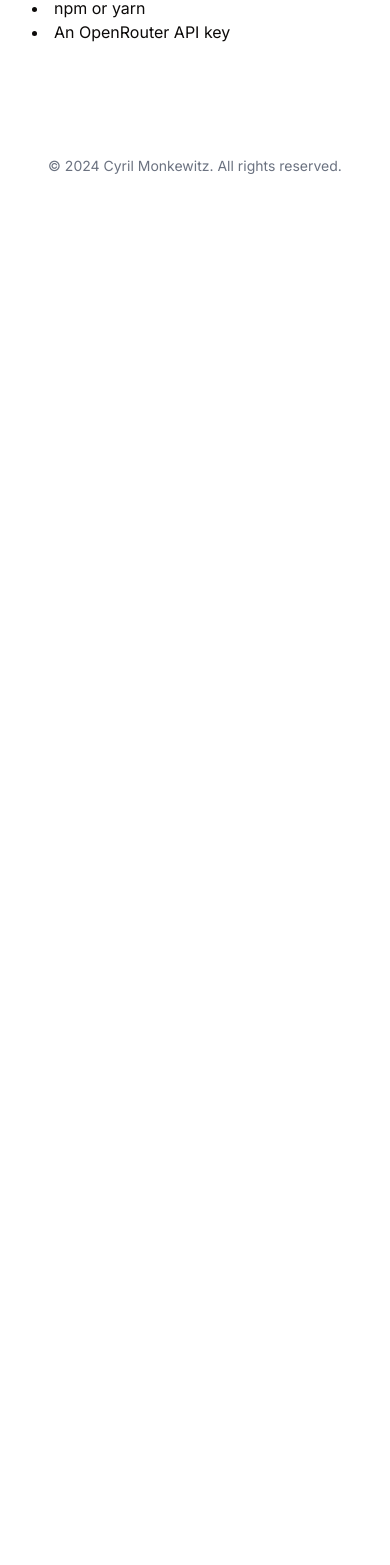
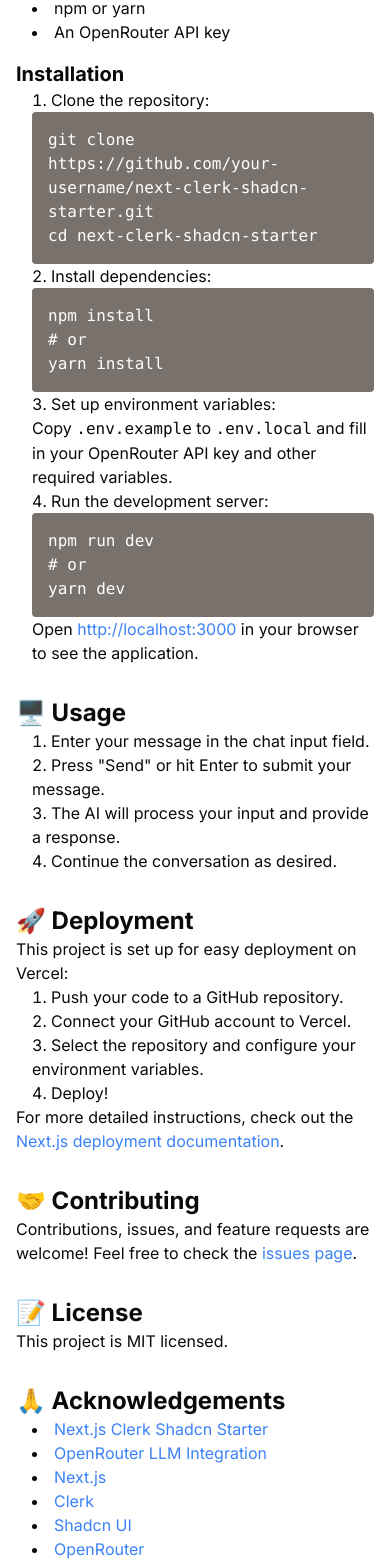
Before and after one commit to 3merillon/next-clerk-shadcn-openrouter-starter, a Next.js app: page / in a window 390 px wide. Shown: the part 1260-2825 px from the top of the page. Before the commit the page ends 1452 px from the top, so only its background shows below. Built offline with nearby package versions, Linux system fonts and the light colour scheme; no server answers.

Commit message:
pre styling for mobile

```diff
--- a/app/globals.css
+++ b/app/globals.css
@@ -79,6 +79,13 @@
 /* utility classes */
 .no-scrollbars {
   overflow: hidden !important;
+}
+
+/* Ensure code wrapping and prevent overflow */
+pre {
+  white-space: pre-wrap; /* Wraps the code */
+  word-wrap: break-word; /* Breaks long words */
+  overflow-x: auto; /* Adds horizontal scroll if needed */
 }
 
 /* clerk widget restyling */
--- a/app/page.tsx
+++ b/app/page.tsx
@@ -43,7 +43,78 @@
           <li>An OpenRouter API key</li>
         </ul>
 
+        <h3 className='text-xl font-bold mt-4'>Installation</h3>
+        <ol className='list-decimal list-inside ml-4'>
+          <li>Clone the repository:</li>
+          <pre className='bg-muted-foreground text-background p-4 rounded'>
+            <code>
+              git clone https://github.com/your-username/next-clerk-shadcn-starter.git<br />
+              cd next-clerk-shadcn-starter
+            </code>
+          </pre>
+          <li>Install dependencies:</li>
+          <pre className='bg-muted-foreground text-background p-4 rounded'>
+            <code>
+              npm install<br />
+              # or<br />
+              yarn install
+            </code>
+          </pre>
+          <li>Set up environment variables:</li>
+          <p>Copy <code>.env.example</code> to <code>.env.local</code> and fill in your OpenRouter API key and other required variables.</p>
+          <li>Run the development server:</li>
+          <pre className='bg-muted-foreground text-background p-4 rounded'>
+            <code>
+              npm run dev<br />
+              # or<br />
+              yarn dev
+            </code>
+          </pre>
+          <p>Open <a href="http://localhost:3000" className='text-blue-500'>http://localhost:3000</a> in your browser to see the application.</p>
+        </ol>
 
+        <h2 className='text-2xl font-bold mt-8'>🖥️ Usage</h2>
+        <ol className='list-decimal list-inside ml-4'>
+          <li>Enter your message in the chat input field.</li>
+          <li>Press &quot;Send&quot; or hit Enter to submit your message.</li>
+          <li>The AI will process your input and provide a response.</li>
+          <li>Continue the conversation as desired.</li>
+        </ol>
+
+        <h2 className='text-2xl font-bold mt-8'>🚀 Deployment</h2>
+        <p>This project is set up for easy deployment on Vercel:</p>
+        <ol className='list-decimal list-inside ml-4'>
+          <li>Push your code to a GitHub repository.</li>
+          <li>Connect your GitHub account to Vercel.</li>
+          <li>Select the repository and configure your environment variables.</li>
+          <li>Deploy!</li>
+        </ol>
+        <p>For more detailed instructions, check out the <a href="https://nextjs.org/docs/deployment" className='text-blue-500'>Next.js deployment documentation</a>.</p>
+
+        <h2 className='text-2xl font-bold mt-8'>🤝 Contributing</h2>
+        <p>Contributions, issues, and feature requests are welcome! Feel free to check the <a href="https://github.com/your-username/next-clerk-shadcn-starter/issues" className='text-blue-500'>issues page</a>.</p>
+
+        <h2 className='text-2xl font-bold mt-8'>📝 License</h2>
+        <p>This project is MIT licensed.</p>
+
+        <h2 className='text-2xl font-bold mt-8'>🙏 Acknowledgements</h2>
+        <ul className='list-disc list-inside ml-4'>
+          <li><a href="https://github.com/xleron/next-clerk-shadcn-starter" className='text-blue-500'>Next.js Clerk Shadcn Starter</a></li>
+          <li><a href="https://github.com/sherrybabe1978/openrouter-llm-integration" className='text-blue-500'>OpenRouter LLM Integration</a></li>
+          <li><a href="https://nextjs.org/" className='text-blue-500'>Next.js</a></li>
+          <li><a href="https://clerk.dev/" className='text-blue-500'>Clerk</a></li>
+          <li><a href="https://shadcn.dev/" className='text-blue-500'>Shadcn UI</a></li>
+          <li><a href="https://openrouter.ai/" className='text-blue-500'>OpenRouter</a></li>
+          <li><a href="https://vercel.com/" className='text-blue-500'>Vercel</a></li>
+        </ul>
+
+        <h2 className='text-2xl font-bold mt-8'>📄 Demo</h2>
+        <p>Check out the live demo: <a href="https://next-clerk-template.vercel.app" className='text-blue-500'>Demo Link</a></p>
+
+        <h2 className='text-2xl font-bold mt-8'>🙏 Special Thanks</h2>
+        <p>A heartfelt thank you to Sharon for her incredible work on the <a href="https://github.com/sherrybabe1978/openrouter-llm-integration" className='text-blue-500'>OpenRouter LLM Integration</a>. Your contributions have been invaluable to this project!</p>
+
+        <p className='mt-8'>Made with ❤️ by <a href="https://cyrilmonkewitz.com" className='text-blue-500'>Cyril Monkewitz</a></p>
         <Chatbot />
       </div>
     </section>
```
